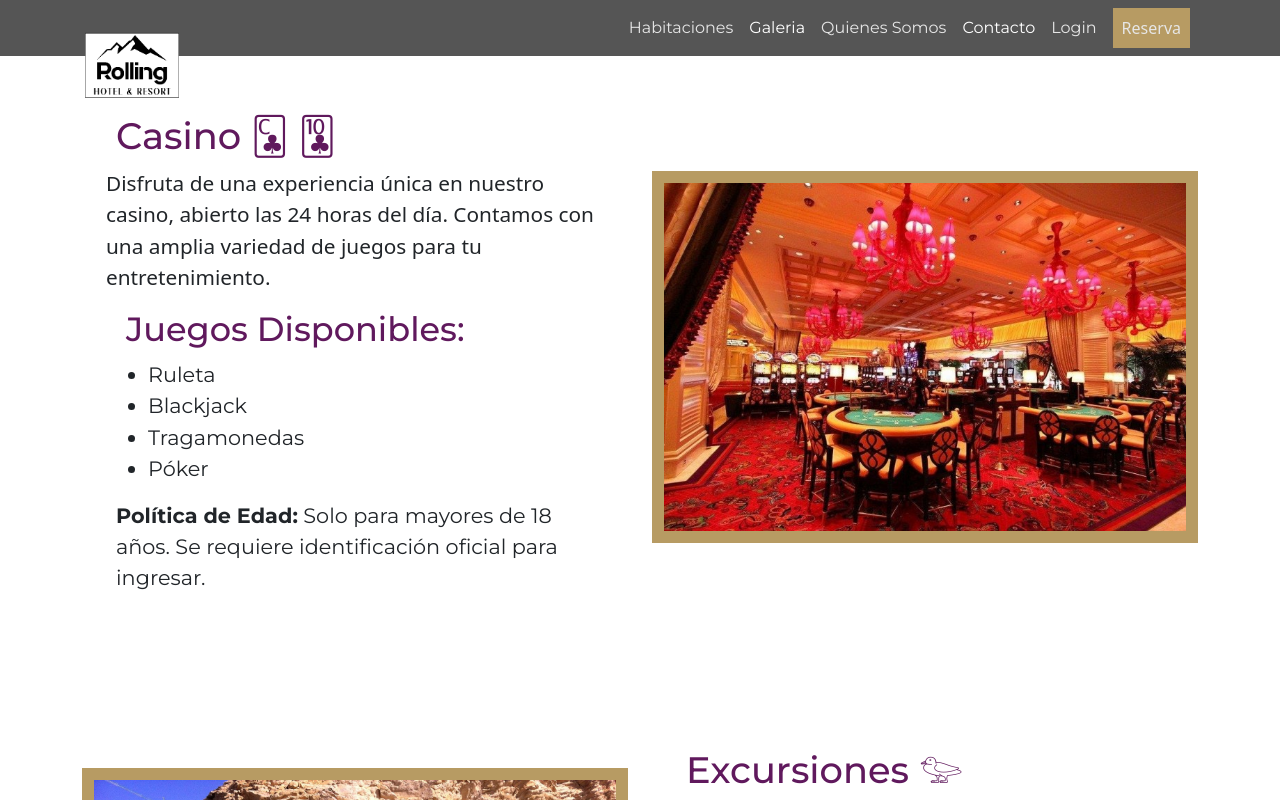
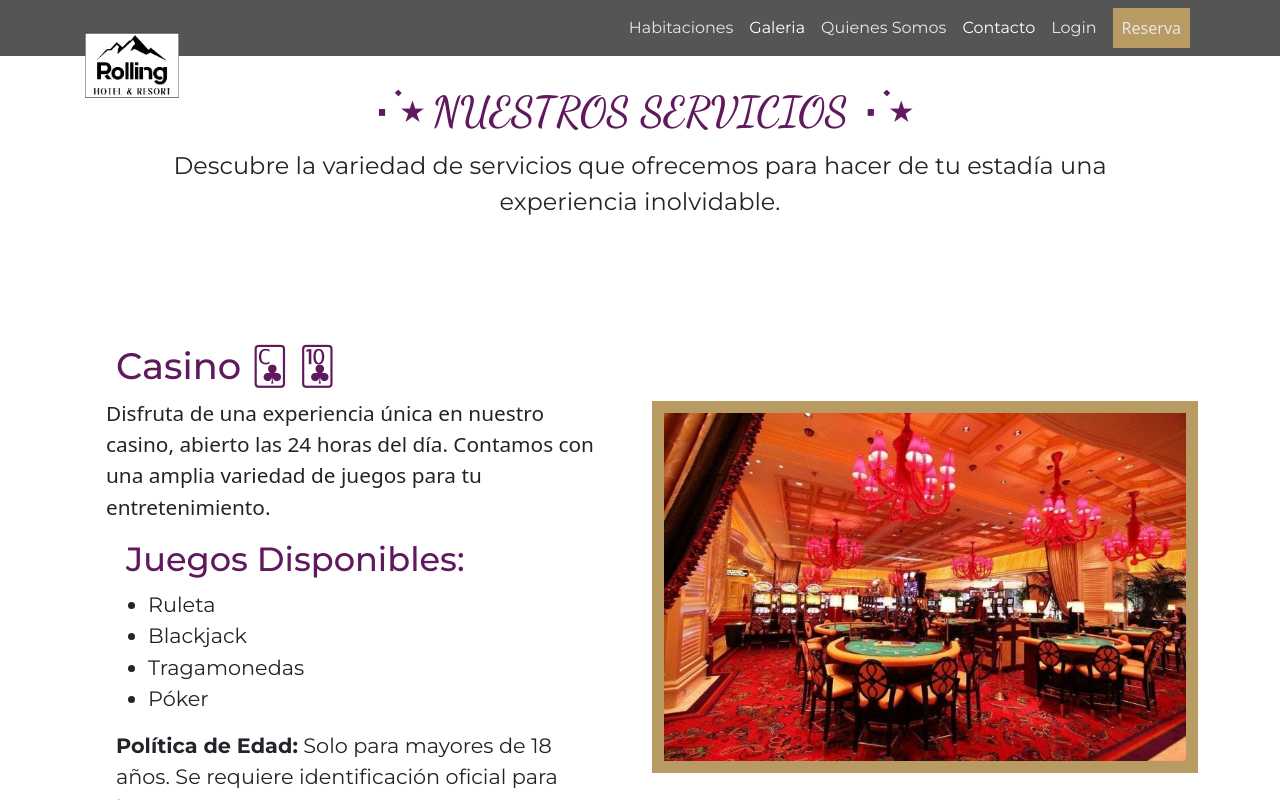
Before and after one commit to CosmeNicolas/ProyectoHotelFrontEnd, a React (Vite) app: page /servicios in a window 1280 px wide. Shown: the top 800 px of the page. Built offline with nearby package versions, Linux system fonts and the light colour scheme.

Commit message:
agregue el titulo de nuestros servicios y una breve descripcion, con sus estilos

```diff
--- a/src/App.css
+++ b/src/App.css
@@ -220,6 +220,14 @@ backdrop-filter: blur( 0px );
 /* Fin de estilo error 404*/
 
 /* Estilos servicios */
+.servicios-titulo-principal{
+	font-family: "Dancing Script", cursive;
+	text-align: center;
+    margin-top: 40px;
+	color: #60195D;
+	font-weight: 600;
+    font-size: 2.6rem;
+}
 
 
 .servicios-section {
--- a/src/components/pages/Servicios.jsx
+++ b/src/components/pages/Servicios.jsx
@@ -1,12 +1,24 @@
 import { Container, Row, Col } from "react-bootstrap";
 import casino from "../../assets/casino.jpg";
-import excursiones from "../../assets/excursiones.jpeg"
-import spa from "../../assets/spa.jpg"
-import centroSki from "../../assets/ski.jpeg"
+import excursiones from "../../assets/excursiones.jpeg";
+import spa from "../../assets/spa.jpg";
+import centroSki from "../../assets/ski.jpeg";
 
 const Servicios = () => {
   return (
     <Container>
+      <Row className="justify-content-center m-5">
+        <Col md={12} className="text-center">
+          <h2 className="servicios-titulo-principal">
+            ٠ ࣪⭑ NUESTROS SERVICIOS ٠ ࣪⭑
+          </h2>
+          <p className="servicios-info">
+            Descubre la variedad de servicios que ofrecemos para hacer de tu
+            estadía una experiencia inolvidable.
+          </p>
+        </Col>
+      </Row>
+
       {/* Casino */}
       <Row className="justify-content-center align-items-center servicios-section">
         <Col md={6} className="order-md-2">
@@ -18,7 +30,9 @@ const Servicios = () => {
           <div className="p-4">
             <h2 className="servicios-titulo">Casino 🃜 🃚</h2>
             <p className="tamaño-letra">
-                            Disfruta de una experiencia única en nuestro casino, abierto las 24 horas del día. Contamos con una amplia variedad de juegos para tu entretenimiento.
+              Disfruta de una experiencia única en nuestro casino, abierto las
+              24 horas del día. Contamos con una amplia variedad de juegos para
+              tu entretenimiento.
             </p>
             <div className="servicios-info">
               <h4>Juegos Disponibles:</h4>
@@ -28,7 +42,10 @@ const Servicios = () => {
                 <li>Tragamonedas</li>
                 <li>Póker</li>
               </ul>
-                            <p className="tamaño-letra"><b>Política de Edad:</b> Solo para mayores de 18 años. Se requiere identificación oficial para ingresar.</p>
+              <p className="tamaño-letra">
+                <b>Política de Edad:</b> Solo para mayores de 18 años. Se
+                requiere identificación oficial para ingresar.
+              </p>
             </div>
           </div>
         </Col>
@@ -45,7 +62,9 @@ const Servicios = () => {
           <div className="p-4">
             <h2 className="servicios-titulo">Excursiones 𓅰</h2>
             <p className="tamaño-letra">
-                            Descubre la belleza natural de nuestros alrededores con nuestras emocionantes excursiones. Ofrecemos una variedad de rutas y actividades para todos los niveles de experiencia.
+              Descubre la belleza natural de nuestros alrededores con nuestras
+              emocionantes excursiones. Ofrecemos una variedad de rutas y
+              actividades para todos los niveles de experiencia.
             </p>
             <div className="servicios-info">
               <h4>Actividades Disponibles:</h4>
@@ -55,7 +74,9 @@ const Servicios = () => {
                 <li>Observación de aves</li>
                 <li>Paseos en kayak</li>
               </ul>
-                            <p className="tamaño-letra"><b>Horario:</b> Salidas diarias a las 9:00 a.m. y 2:00 p.m.</p>
+              <p className="tamaño-letra">
+                <b>Horario:</b> Salidas diarias a las 9:00 a.m. y 2:00 p.m.
+              </p>
             </div>
           </div>
         </Col>
@@ -72,7 +93,9 @@ const Servicios = () => {
           <div className="p-4">
             <h2 className="servicios-titulo">Spa ᶻ 𝗓 𐰁 .ᐟ</h2>
             <p className="tamaño-letra">
-                            Relájate y rejuvenece en nuestro lujoso spa. Disfruta de una amplia gama de tratamientos y masajes diseñados para calmar tu cuerpo y mente.
+              Relájate y rejuvenece en nuestro lujoso spa. Disfruta de una
+              amplia gama de tratamientos y masajes diseñados para calmar tu
+              cuerpo y mente.
             </p>
             <div className="servicios-info">
               <h4>Servicios Disponibles:</h4>
@@ -82,7 +105,9 @@ const Servicios = () => {
                 <li>Baños de vapor</li>
                 <li>Hidroterapia</li>
               </ul>
-                            <p className="tamaño-letra"><b>Horario:</b> Abierto todos los días de 9:00 a.m. a 7:00 p.m.</p>
+              <p className="tamaño-letra">
+                <b>Horario:</b> Abierto todos los días de 9:00 a.m. a 7:00 p.m.
+              </p>
             </div>
           </div>
         </Col>
@@ -99,7 +124,9 @@ const Servicios = () => {
           <div className="p-4">
             <h2 className="servicios-titulo">Centro de Ski ☃︎</h2>
             <p className="tamaño-letra">
-                            Experimenta la emoción del invierno en nuestro centro de ski de primer nivel. Ofrecemos pistas para todos los niveles de habilidad, desde principiantes hasta expertos.
+              Experimenta la emoción del invierno en nuestro centro de ski de
+              primer nivel. Ofrecemos pistas para todos los niveles de
+              habilidad, desde principiantes hasta expertos.
             </p>
             <div className="servicios-info">
               <h4>Instalaciones Disponibles:</h4>
@@ -109,7 +136,10 @@ const Servicios = () => {
                 <li>Alquiler de equipos</li>
                 <li>Restaurante alpino</li>
               </ul>
-                            <p className="tamaño-letra"><b>Horario:</b> Abierto de diciembre a marzo, de 9:00 a.m. a 5:00 p.m.</p>
+              <p className="tamaño-letra">
+                <b>Horario:</b> Abierto de diciembre a marzo, de 9:00 a.m. a
+                5:00 p.m.
+              </p>
             </div>
           </div>
         </Col>
```
Lines whose indentation alone changed are shown as unchanged.
